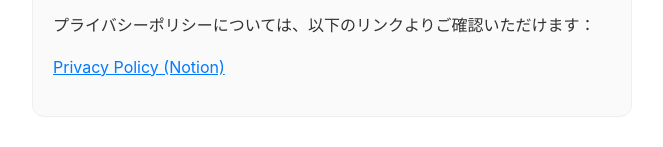
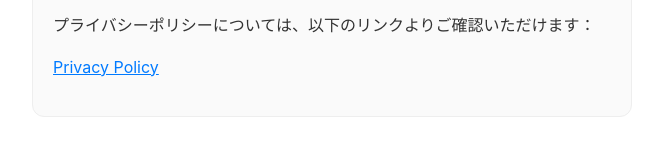
Before and after one commit to TakaoSeki/studio-minagi-site, a plain HTML site: page index.html in a window 1280 px wide. Shown: the part 856-1003 px from the top of the page, without its empty margins (308-971 px from the left). Drawn offline with Linux system fonts and the light colour scheme.

Commit message:
Update index.html

```diff
--- a/index.html
+++ b/index.html
@@ -39,7 +39,7 @@
         <h2>Privacy Policy / プライバシーポリシー</h2>
         <p>Please review our Privacy Policy here:</p>
         <p>プライバシーポリシーについては、以下のリンクよりご確認いただけます：</p>
-        <p><a href="https://grove-school-499.notion.site/Privacy-Policy-31ed2b8d72f0807db4c5db8d96887d9f" target="_blank" rel="noopener noreferrer">Privacy Policy (Notion)</a></p>
+        <p><a href="https://studiominagi.com/privacy-policy.html" target="_blank" rel="noopener noreferrer">Privacy Policy</a></p>
     </div>
 
     <footer>
```
